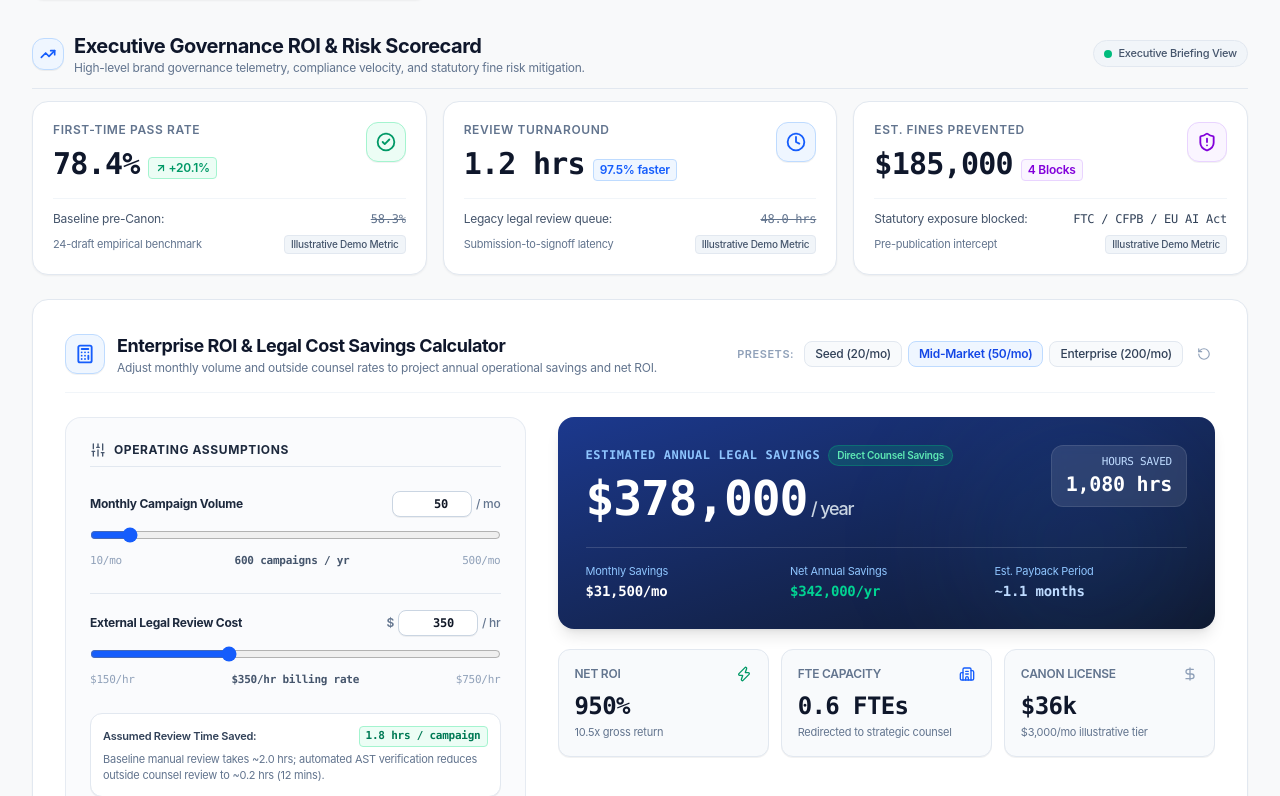
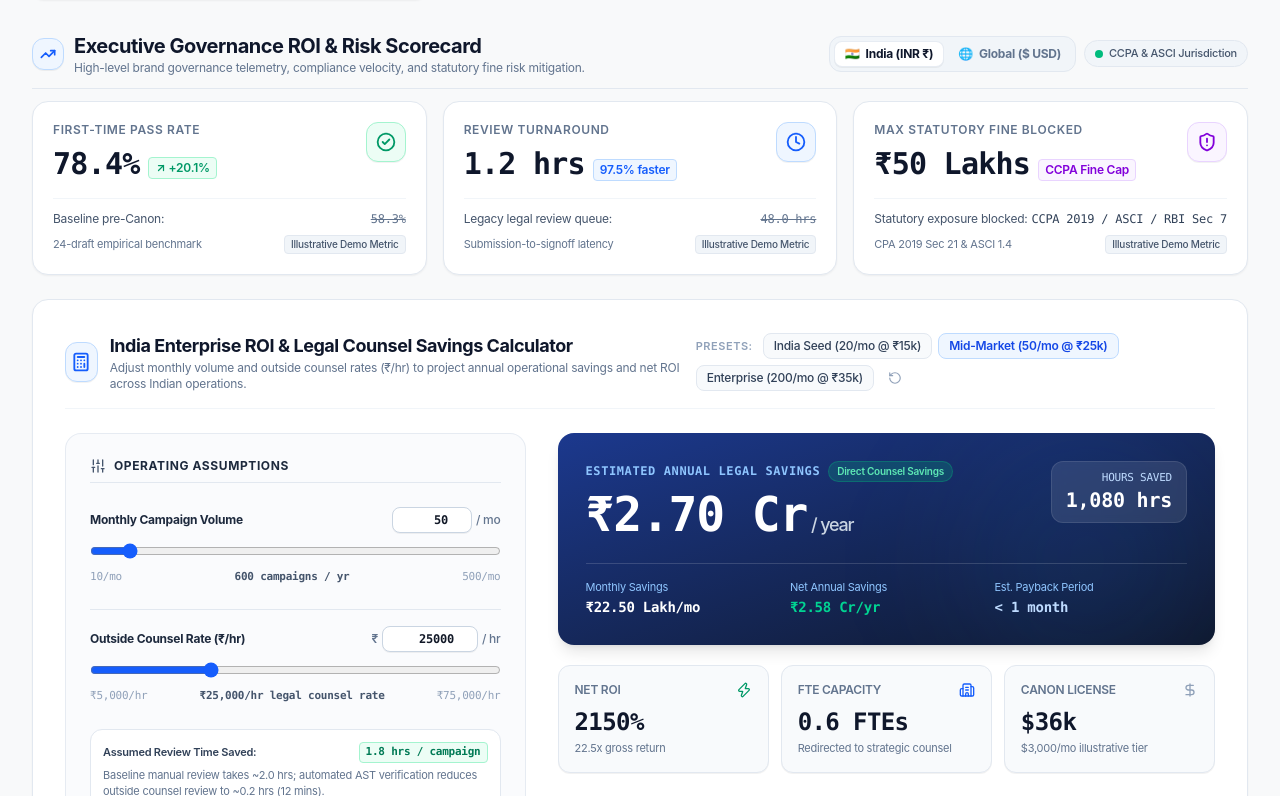
Before and after one commit to Dhruvplaz-web/Canon-AI, a Next.js app in the folder frontend/: page /governance in a window 1280 px wide. Shown: the part 884-1680 px from the top of the page. Built offline with nearby package versions, Linux system fonts and the light colour scheme; no server answers.

Commit message:
feat(india): localize brand governance for Indian enterprise & statutory compliance (CCPA, ASCI, RBI, SEBI)

```diff
--- a/frontend/src/components/ComplianceCertificateModal.tsx
+++ b/frontend/src/components/ComplianceCertificateModal.tsx
@@ -345,7 +345,7 @@ export function ComplianceCertificateModal({
               Enterprise Brand Governance Notice &amp; Legal Disclaimer
             </span>
             <p className="text-amber-950/90 dark:text-amber-100/90 font-medium">
-              This certificate attests to algorithmic policy verification and human oversight adherence under Canon&apos;s Double-Receipt Invariant and EU AI Act Article 14 governance workflows. It certifies internal compliance with designated organizational brand rules and does not constitute statutory legal counsel, binding regulatory exemption, or commercial warranty.
+              This certificate attests to algorithmic policy verification and human oversight adherence under Canon&apos;s Double-Receipt Invariant, Consumer Protection Act 2019 (CCPA Misleading Advertisements Guidelines 2022), RBI Banking Regulation Act 1949 (Sec 7), and ASCI Code for Self-Regulation. Prepared with tamper-evident cryptographic digital signatures for electronic audit admissibility under Section 65B of the Indian Evidence Act and EU AI Act Article 14 governance workflows. It certifies internal compliance with designated organizational brand rules and does not constitute statutory legal counsel, binding regulatory exemption, or commercial warranty.
             </p>
           </div>
         </div>
--- a/frontend/src/components/ExecutiveGovernanceScorecard.tsx
+++ b/frontend/src/components/ExecutiveGovernanceScorecard.tsx
@@ -24,9 +24,12 @@ export interface ExecutiveGovernanceScorecardProps {
 }
 
 export function ExecutiveGovernanceScorecard({ className = "" }: ExecutiveGovernanceScorecardProps) {
+  // Region & Currency Mode: "GLOBAL" ($ USD) | "INDIA" (₹ INR)
+  const [regionMode, setRegionMode] = useState<"GLOBAL" | "INDIA">("INDIA"); // Default to India!
+
   // Calculator Interactive Inputs (Task 3.3)
   const [monthlyVolume, setMonthlyVolume] = useState<number>(50); // Default 50, range 10-500
-  const [hourlyLegalRate, setHourlyLegalRate] = useState<number>(350); // Default $350, range 150-750
+  const [hourlyLegalRate, setHourlyLegalRate] = useState<number>(25000); // Default ₹25,000 for India
   const [showAssumptions, setShowAssumptions] = useState<boolean>(true);
 
   // Generate unique stable IDs for form controls
@@ -36,10 +39,21 @@ export function ExecutiveGovernanceScorecard({ className = "" }: ExecutiveGovern
   const rateNumberId = useId();
 
   // Model Constants & Assumptions
+  const isIndia = regionMode === "INDIA";
   const BASELINE_LEGAL_HOURS_PER_CAMPAIGN = 2.0; // Hours spent by outside counsel on manual review
   const CANON_LEGAL_HOURS_PER_CAMPAIGN = 0.2; // Hours required with Canon Double Receipts (12 mins)
   const HOURS_SAVED_PER_CAMPAIGN = BASELINE_LEGAL_HOURS_PER_CAMPAIGN - CANON_LEGAL_HOURS_PER_CAMPAIGN; // 1.8 hrs saved
-  const ASSUMED_ANNUAL_PLATFORM_COST = 36000; // $3,000/mo illustrative enterprise license (DEC-02)
+  const ASSUMED_ANNUAL_PLATFORM_COST = isIndia ? 1200000 : 36000; // ₹12 Lakhs vs $36,000
+
+  // Switch region handler
+  const handleToggleRegion = (mode: "GLOBAL" | "INDIA") => {
+    setRegionMode(mode);
+    if (mode === "INDIA") {
+      setHourlyLegalRate(25000); // ₹25,000/hr average Indian Tier-1/Tier-2 firm rate
+    } else {
+      setHourlyLegalRate(350); // $350/hr average US law firm rate
+    }
+  };
 
   // Calculations
   const annualCampaignVolume = monthlyVolume * 12;
@@ -64,10 +78,37 @@ export function ExecutiveGovernanceScorecard({ className = "" }: ExecutiveGovern
 
   const handleReset = () => {
     setMonthlyVolume(50);
-    setHourlyLegalRate(350);
+    setHourlyLegalRate(isIndia ? 25000 : 350);
   };
 
   const formatCurrency = (val: number) => {
+    if (isIndia) {
+      if (Math.abs(val) >= 10000000) {
+        return `₹${(val / 10000000).toFixed(2)} Cr`;
+      } else if (Math.abs(val) >= 100000) {
+        return `₹${(val / 100000).toFixed(2)} Lakh`;
+      }
+      return new Intl.NumberFormat("en-IN", {
+        style: "currency",
+        currency: "INR",
+        maximumFractionDigits: 0,
+      }).format(val);
+    }
+    return new Intl.NumberFormat("en-US", {
+      style: "currency",
+      currency: "USD",
+      maximumFractionDigits: 0,
+    }).format(val);
+  };
+
+  const formatExactCurrency = (val: number) => {
+    if (isIndia) {
+      return new Intl.NumberFormat("en-IN", {
+        style: "currency",
+        currency: "INR",
+        maximumFractionDigits: 0,
+      }).format(val);
+    }
     return new Intl.NumberFormat("en-US", {
       style: "currency",
       currency: "USD",
@@ -99,10 +140,38 @@ export function ExecutiveGovernanceScorecard({ className = "" }: ExecutiveGovern
             </div>
           </div>
 
-          <div className="flex items-center gap-2">
+          <div className="flex items-center gap-2 flex-wrap">
+            {/* Region / Currency Switcher */}
+            <div className="flex items-center gap-1 p-1 bg-slate-100 border border-slate-200 rounded-xl">
+              <button
+                type="button"
+                onClick={() => handleToggleRegion("INDIA")}
+                className={`px-2.5 py-1 rounded-lg text-xs font-bold transition flex items-center gap-1.5 cursor-pointer ${
+                  isIndia
+                    ? "bg-white text-slate-900 shadow-2xs border border-slate-200/80"
+                    : "text-slate-500 hover:text-slate-800"
+                }`}
+              >
+                <span>🇮🇳</span>
+                <span>India (INR ₹)</span>
+              </button>
+              <button
+                type="button"
+                onClick={() => handleToggleRegion("GLOBAL")}
+                className={`px-2.5 py-1 rounded-lg text-xs font-bold transition flex items-center gap-1.5 cursor-pointer ${
+                  !isIndia
+                    ? "bg-white text-slate-900 shadow-2xs border border-slate-200/80"
+                    : "text-slate-500 hover:text-slate-800"
+                }`}
+              >
+                <span>🌐</span>
+                <span>Global ($ USD)</span>
+              </button>
+            </div>
+
             <span className="bg-slate-100 text-slate-600 border border-slate-200 text-[11px] font-medium px-2.5 py-1 rounded-full flex items-center gap-1.5">
               <span className="w-2 h-2 rounded-full bg-emerald-500" />
-              <span>Executive Briefing View</span>
+              <span>{isIndia ? "CCPA & ASCI Jurisdiction" : "Executive Briefing View"}</span>
             </span>
           </div>
         </div>
@@ -185,14 +254,14 @@ export function ExecutiveGovernanceScorecard({ className = "" }: ExecutiveGovern
             <div className="flex items-start justify-between gap-2">
               <div className="flex flex-col gap-1">
                 <span className="text-xs font-semibold text-slate-500 uppercase tracking-wider">
-                  Est. Fines Prevented
+                  {isIndia ? "Max Statutory Fine Blocked" : "Est. Fines Prevented"}
                 </span>
                 <div className="flex items-baseline gap-2 mt-1">
                   <span className="text-3xl font-extrabold text-slate-900 tracking-tight font-mono">
-                    $185,000
+                    {isIndia ? "₹50 Lakhs" : "$185,000"}
                   </span>
                   <span className="inline-flex items-center text-xs font-semibold text-purple-700 bg-purple-50 px-1.5 py-0.5 rounded border border-purple-200">
-                    4 Blocks
+                    {isIndia ? "CCPA Fine Cap" : "4 Blocks"}
                   </span>
                 </div>
               </div>
@@ -204,10 +273,12 @@ export function ExecutiveGovernanceScorecard({ className = "" }: ExecutiveGovern
             <div className="flex flex-col gap-2 pt-3 border-t border-slate-100 text-xs">
               <div className="flex items-center justify-between text-slate-600">
                 <span>Statutory exposure blocked:</span>
-                <span className="font-mono font-medium text-slate-700">FTC / CFPB / EU AI Act</span>
+                <span className="font-mono font-medium text-slate-700">
+                  {isIndia ? "CCPA 2019 / ASCI / RBI Sec 7" : "FTC / CFPB / EU AI Act"}
+                </span>
               </div>
               <div className="flex items-center justify-between">
-                <span className="text-slate-500 text-[11px]">Pre-publication intercept</span>
+                <span className="text-slate-500 text-[11px]">{isIndia ? "CPA 2019 Sec 21 & ASCI 1.4" : "Pre-publication intercept"}</span>
                 <span className="bg-slate-100 text-slate-600 text-[10px] font-medium px-1.5 py-0.5 rounded border border-slate-200">
                   Illustrative Demo Metric
                 </span>
@@ -228,10 +299,12 @@ export function ExecutiveGovernanceScorecard({ className = "" }: ExecutiveGovern
             </div>
             <div>
               <h3 className="text-lg font-bold text-slate-900 tracking-tight">
-                Enterprise ROI &amp; Legal Cost Savings Calculator
+                {isIndia ? "India Enterprise ROI & Legal Counsel Savings Calculator" : "Enterprise ROI & Legal Cost Savings Calculator"}
               </h3>
               <p className="text-xs text-slate-500">
-                Adjust monthly volume and outside counsel rates to project annual operational savings and net ROI.
+                {isIndia
+                  ? "Adjust monthly volume and outside counsel rates (₹/hr) to project annual operational savings and net ROI across Indian operations."
+                  : "Adjust monthly volume and outside counsel rates to project annual operational savings and net ROI."}
               </p>
             </div>
           </div>
@@ -241,6 +314,32 @@ export function ExecutiveGovernanceScorecard({ className = "" }: ExecutiveGovern
             <span className="text-[11px] font-semibold text-slate-400 uppercase tracking-wider mr-1">
               Presets:
             </span>
+            {isIndia ? (
+              <>
+                <button
+                  type="button"
+                  onClick={() => applyPreset(20, 15000)}
+                  className="text-xs font-medium px-2.5 py-1 rounded-lg border border-slate-200 bg-slate-50 hover:bg-slate-100 text-slate-700 transition cursor-pointer"
+                >
+                  India Seed (20/mo @ ₹15k)
+                </button>
+                <button
+                  type="button"
+                  onClick={() => applyPreset(50, 25000)}
+                  className="text-xs font-semibold px-2.5 py-1 rounded-lg border border-blue-200 bg-blue-50 text-blue-700 hover:bg-blue-100 transition cursor-pointer"
+                >
+                  Mid-Market (50/mo @ ₹25k)
+                </button>
+                <button
+                  type="button"
+                  onClick={() => applyPreset(200, 35000)}
+                  className="text-xs font-medium px-2.5 py-1 rounded-lg border border-slate-200 bg-slate-50 hover:bg-slate-100 text-slate-700 transition cursor-pointer"
+                >
+                  Enterprise (200/mo @ ₹35k)
+                </button>
+              </>
+            ) : (
+              <>
                 <button
                   type="button"
                   onClick={() => applyPreset(20, 275)}
@@ -262,6 +361,8 @@ export function ExecutiveGovernanceScorecard({ className = "" }: ExecutiveGovern
                 >
                   Enterprise (200/mo)
                 </button>
+              </>
+            )}
             <button
               type="button"
               onClick={handleReset}
@@ -339,24 +440,26 @@ export function ExecutiveGovernanceScorecard({ className = "" }: ExecutiveGovern
                   htmlFor={rateNumberId}
                   className="text-xs font-bold text-slate-800"
                 >
-                  External Legal Review Cost
+                  {isIndia ? "Outside Counsel Rate (₹/hr)" : "External Legal Review Cost ($/hr)"}
                 </label>
                 <div className="flex items-center gap-1">
-                  <span className="text-xs font-semibold text-slate-500">$</span>
+                  <span className="text-xs font-semibold text-slate-500">{isIndia ? "₹" : "$"}</span>
                   <input
                     id={rateNumberId}
                     type="number"
-                    min={150}
-                    max={750}
-                    step={25}
+                    min={isIndia ? 5000 : 150}
+                    max={isIndia ? 75000 : 750}
+                    step={isIndia ? 1000 : 25}
                     value={hourlyLegalRate}
                     onChange={(e) => {
                       const val = Number(e.target.value);
                       if (!isNaN(val)) {
-                        setHourlyLegalRate(Math.min(750, Math.max(150, val)));
+                        const min = isIndia ? 5000 : 150;
+                        const max = isIndia ? 75000 : 750;
+                        setHourlyLegalRate(Math.min(max, Math.max(min, val)));
                       }
                     }}
-                    className="w-20 px-2 py-1 text-right text-xs font-bold font-mono bg-white border border-slate-300 rounded-lg shadow-2xs focus-visible:outline-none focus-visible:ring-2 focus-visible:ring-blue-500"
+                    className="w-24 px-2 py-1 text-right text-xs font-bold font-mono bg-white border border-slate-300 rounded-lg shadow-2xs focus-visible:outline-none focus-visible:ring-2 focus-visible:ring-blue-500"
                   />
                   <span className="text-xs font-medium text-slate-500">/ hr</span>
                 </div>
@@ -366,18 +469,22 @@ export function ExecutiveGovernanceScorecard({ className = "" }: ExecutiveGovern
                 id={rateSliderId}
                 aria-label="External Legal Review Cost Slider"
                 type="range"
-                min={150}
-                max={750}
-                step={25}
+                min={isIndia ? 5000 : 150}
+                max={isIndia ? 75000 : 750}
+                step={isIndia ? 1000 : 25}
                 value={hourlyLegalRate}
                 onChange={(e) => setHourlyLegalRate(Number(e.target.value))}
                 className="w-full accent-blue-600 cursor-pointer"
               />
 
               <div className="flex justify-between text-[11px] text-slate-400 font-mono">
-                <span>$150/hr</span>
-                <span className="text-slate-600 font-semibold">${hourlyLegalRate}/hr billing rate</span>
-                <span>$750/hr</span>
+                <span>{isIndia ? "₹5,000/hr" : "$150/hr"}</span>
+                <span className="text-slate-600 font-semibold">
+                  {isIndia
+                    ? `₹${hourlyLegalRate.toLocaleString("en-IN")}/hr legal counsel rate`
+                    : `$${hourlyLegalRate}/hr billing rate`}
+                </span>
+                <span>{isIndia ? "₹75,000/hr" : "$750/hr"}</span>
               </div>
             </div>
 
--- a/frontend/src/features/policy/ApprovedClaimsTab.tsx
+++ b/frontend/src/features/policy/ApprovedClaimsTab.tsx
@@ -60,12 +60,17 @@ export function ApprovedClaimsTab({ claims }: ApprovedClaimsTabProps) {
     <div className="space-y-4">
       {/* Header Banner */}
       <div className="p-4 rounded-xl border border-blue-500/20 bg-blue-500/5 text-xs text-[var(--color-text-secondary)] space-y-1">
-        <h3 className="font-bold text-[var(--color-text-primary)] text-sm flex items-center gap-1.5">
-          <FileCheck className="w-4 h-4 text-blue-600 dark:text-blue-400" />
-          <span>Statutory Substantiated Claims Ledger</span>
-        </h3>
+        <div className="flex items-center justify-between gap-2 flex-wrap">
+          <h3 className="font-bold text-[var(--color-text-primary)] text-sm flex items-center gap-1.5">
+            <FileCheck className="w-4 h-4 text-blue-600 dark:text-blue-400" />
+            <span>Statutory Substantiated Claims Ledger</span>
+          </h3>
+          <span className="px-2 py-0.5 rounded-full border border-blue-500/30 bg-blue-500/10 text-[10px] font-mono font-bold text-blue-700 dark:text-blue-300">
+            🇮🇳 CCPA 2022 &bull; ASCI 1.4 &bull; SEC/FTC Substantive Ledger
+          </span>
+        </div>
         <p>
-          Approved marketing representations backed by regulatory evidence, formal certificates, and active time-bounded validity periods.
+          Approved marketing representations backed by regulatory evidence, formal certificates, and active time-bounded validity periods to prevent civil fines under Consumer Protection &amp; FTC acts.
         </p>
       </div>
 
--- a/frontend/src/features/submissions/FindingsList.tsx
+++ b/frontend/src/features/submissions/FindingsList.tsx
@@ -52,6 +52,23 @@ interface FindingsListProps {
   hasRunCheck: boolean;
   isChecking: boolean;
 }
+
+const getJurisdictionBadge = (code: string) => {
+  switch (code) {
+    case "TERM-001":
+      return { label: "RBI Banking Reg. Sec 7", color: "bg-orange-500/10 text-orange-700 dark:text-orange-400 border-orange-500/30" };
+    case "TERM-004":
+      return { label: "RBI Digital Lending '22", color: "bg-blue-500/10 text-blue-700 dark:text-blue-400 border-blue-500/30" };
+    case "TERM-003":
+      return { label: "SEBI Ad Code", color: "bg-purple-500/10 text-purple-700 dark:text-purple-400 border-purple-500/30" };
+    case "CLAIM-001":
+      return { label: "ASCI 1.4 • CCPA '22", color: "bg-rose-500/10 text-rose-700 dark:text-rose-400 border-rose-500/30" };
+    case "TERM-006":
+      return { label: "CCPA Dark Patterns '23", color: "bg-amber-500/10 text-amber-700 dark:text-amber-400 border-amber-500/30" };
+    default:
+      return null;
+  }
+};
 
 export function FindingsList({
   findings,
@@ -213,6 +230,12 @@ export function FindingsList({
                   <span className="px-1.5 py-0.5 rounded border border-[var(--color-border-default)] bg-[var(--color-surface-muted)] text-[11px] font-mono font-bold text-[var(--color-text-primary)]">
                     {f.rule_code}
                   </span>
+                  {getJurisdictionBadge(f.rule_code) && (
+                    <span className={`px-1.5 py-0.5 rounded border text-[10px] font-mono font-bold flex items-center gap-1 ${getJurisdictionBadge(f.rule_code)!.color}`}>
+                      <span>🇮🇳</span>
+                      <span>{getJurisdictionBadge(f.rule_code)!.label}</span>
+                    </span>
+                  )}
                   <StatusBadge
                     status={
                       f.severity === "CRITICAL"
--- a/frontend/src/features/submissions/useSubmissionState.ts
+++ b/frontend/src/features/submissions/useSubmissionState.ts
@@ -8,8 +8,8 @@ import { toast } from "@/components/ui/Toast";
 
 export function useSubmissionState() {
   const [selectedPreset, setSelectedPreset] = useState<string>("VIOLATIONS");
-  const [channel, setChannel] = useState("web_landing_page");
-  const [title, setTitle] = useState("Product Launch Announcement Blast");
+  const [channel, setChannel] = useState("email_blast");
+  const [title, setTitle] = useState("UPI & Digital Lending Campaign (Bengaluru Launch)");
   const [content, setContent] = useState(
     "Bank on us for all your financial operations! We offer super dope yields with instant loan approval in seconds. Acme has been rated #1 banking app with 99.99% uptime across all major benchmarks."
   );
```
Also changed, not shown: frontend/src/features/submissions/SubmissionsHeader.tsx (+7 -7 lines), frontend/src/components/CommandPalette.tsx (line endings or trailing spaces). Lines whose indentation alone changed are shown as unchanged.
